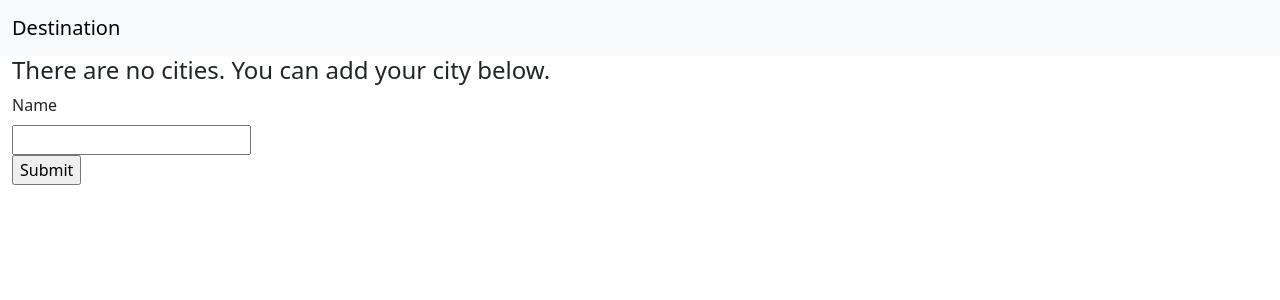
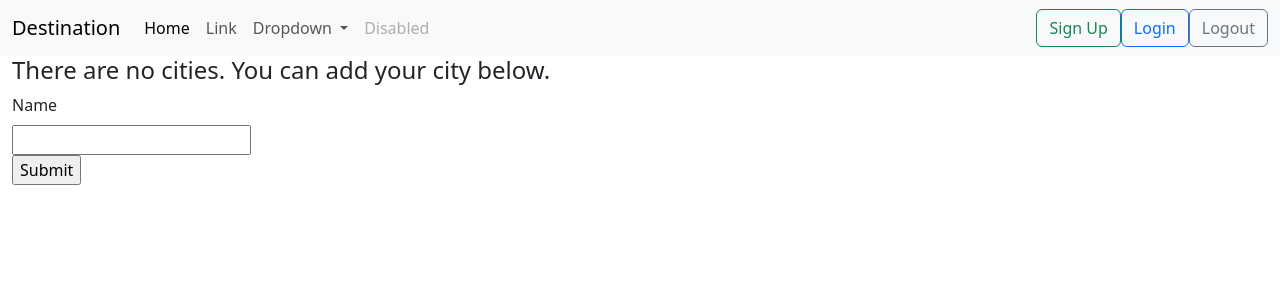
Before and after one commit to MmdMhdi-sh/destination, a Flask app: page / in a window 1280 px wide. Shown: the top 300 px of the page. Run offline with Flask 3, Linux system fonts and the light colour scheme; the visitor is signed in with stand-in values (Sample User, id 1); data that the repository does not hold is empty.

Commit message:
fix bugs

```diff
--- a/backend/app.py
+++ b/backend/app.py
@@ -28,6 +28,9 @@ login_manager = LoginManager()
 login_manager.init_app(app)
 login_manager.login_view = 'login'
 
+"""
+functions
+"""
 
 @login_manager.user_loader
 def load_user(user_id):
@@ -98,33 +101,12 @@ class LoginForm(FlaskForm):
 
     submit = SubmitField('Login')
 
-"""
-functions
-"""
-def set_user_session(user, session):
-    session['username'] = user.username
-
-def user_exits(user_username):
-    user = User.query.filter_by(username=user_username).first()
-    if user:
-        return True
-    return False
-
-
-def is_authenticated(session):
-    session_username = session['username']
-    user = User.query.filter_by(username=session_username).first()
-    if user:
-        return True
-    return False
-
 
 
 """
 Views
 """
 @app.route('/', methods=['POST', 'GET'])
-@login_required
 def home_page():
     if request.method == "POST":
         city_name = request.form['name']
@@ -153,23 +135,6 @@ def register():
         return redirect(url_for('login'))
     users_list = User.query.order_by(User.id).all()
     return render_template('pages/register.html', form=form, users=users_list)
-# def user_register_view():
-#     if request.method == 'POST':
-#         print("request.form = ", request.form)
-#         user_username = request.form['username']
-#         user_password = request.form['password']
-#         print("user_username = ", user_username)
-#         print("user_password = ", user_password)
-#         new_user = User(username=user_username, password=user_password)
-#         try:
-#             db.session.add(new_user)
-#             db.session.commit()
-#             return redirect('/register')
-#         except:
-#             return "You cannot register!"
-#     else:
-#         users_list = User.query.order_by(User._id).all()
-#         return render_template('pages/register.html', users=users_list)
 
 @app.route('/login', methods=['POST', 'GET'])
 def login():
@@ -181,27 +146,12 @@ def login():
                 login_user(user)
                 return redirect(url_for('home_page'))
     return render_template('pages/login.html', form=form)
-# def login_view():
-#     if request.method == 'POST':
-#         user_username = request.form['username']
-#         user_password = request.form['password']
-#         if user_exits(user_username):
-#             user_obj = User.query.filter_by(username=user_username).first()
-#             if user_password == user_obj.password:
-#                 set_user_session(user_obj, session)
-#                 print("session =", session)
-#                 redirect('/')
-#             else:
-#                 return "wrong password"
-#         else:
-#             return "Username does not exist!"
-#     return render_template("pages/login.html")
 
 @app.route('/logout')
 @login_required
 def logout():
     logout_user()
-    return redirect(url_for('login'))
+    return redirect(url_for('home_page'))
 
 
 @app.route('/posts/<city_name>', methods=['GET', 'POST'])
@@ -227,10 +177,12 @@ def city_posts_view(city_name):
 def post_detail_view(id):
     post_obj = Post.query.get_or_404(id)
     if request.method == 'POST':
-        comment_user = User.query.get_or_404(1)
+        comment_user = current_user
+        if not current_user.is_authenticated:
+            return redirect(url_for('login'))
         comment_post = Post.query.get_or_404(id)
         comment_content = request.form['content']
-        new_comment = Comment(user_id=comment_user._id, post_id=comment_post._id, content=comment_content)
+        new_comment = Comment(user_id=comment_user.id, post_id=comment_post._id, content=comment_content)
         try:
             db.session.add(new_comment)
             db.session.commit()
--- a/backend/templates/components/navbar.html
+++ b/backend/templates/components/navbar.html
@@ -1,5 +1,39 @@
 <nav class="navbar navbar-expand-lg navbar-light bg-light">
-    <div class="container-fluid">
-      <a class="navbar-brand" href="#">Destination</a>
-    </div>
-  </nav>
+  <div class="container-fluid">
+    <a class="navbar-brand" href="#">Destination</a>
+  <button class="navbar-toggler" type="button" data-bs-toggle="collapse" data-bs-target="#navbarSupportedContent" aria-controls="navbarSupportedContent" aria-expanded="false" aria-label="Toggle navigation">
+    <span class="navbar-toggler-icon"></span>
+  </button>
+  <div class="collapse navbar-collapse" id="navbarSupportedContent">
+    <ul class="navbar-nav me-auto mb-2 mb-lg-0">
+      <li class="nav-item">
+        <a class="nav-link active" aria-current="page" href="#">Home</a>
+      </li>
+      <li class="nav-item">
+        <a class="nav-link" href="#">Link</a>
+      </li>
+      <li class="nav-item dropdown">
+        <a class="nav-link dropdown-toggle" href="#" id="navbarDropdown" role="button" data-bs-toggle="dropdown" aria-expanded="false">
+          Dropdown
+        </a>
+        <ul class="dropdown-menu" aria-labelledby="navbarDropdown">
+          <li><a class="dropdown-item" href="#">Action</a></li>
+          <li><a class="dropdown-item" href="#">Another action</a></li>
+          <li><hr class="dropdown-divider"></li>
+          <li><a class="dropdown-item" href="#">Something else here</a></li>
+        </ul>
+      </li>
+      <li class="nav-item">
+        <a class="nav-link disabled" href="#" tabindex="-1" aria-disabled="true">Disabled</a>
+      </li>
+    </ul>
+    {% if user %}
+    <a href="" class="btn btn-outline-success" type="submit">Logout</a>
+    {% else %}
+    <a href="/register" class="btn btn-outline-success" type="submit">Sign Up</a>
+    <a href="/login" class="btn btn-outline-primary" type="submit">Login</a>
+    <a href="/logout" class="btn btn-outline-secondary" type="submit">Logout</a>
+    {% endif %}
+  </div>
+</div>
+</nav>
```
